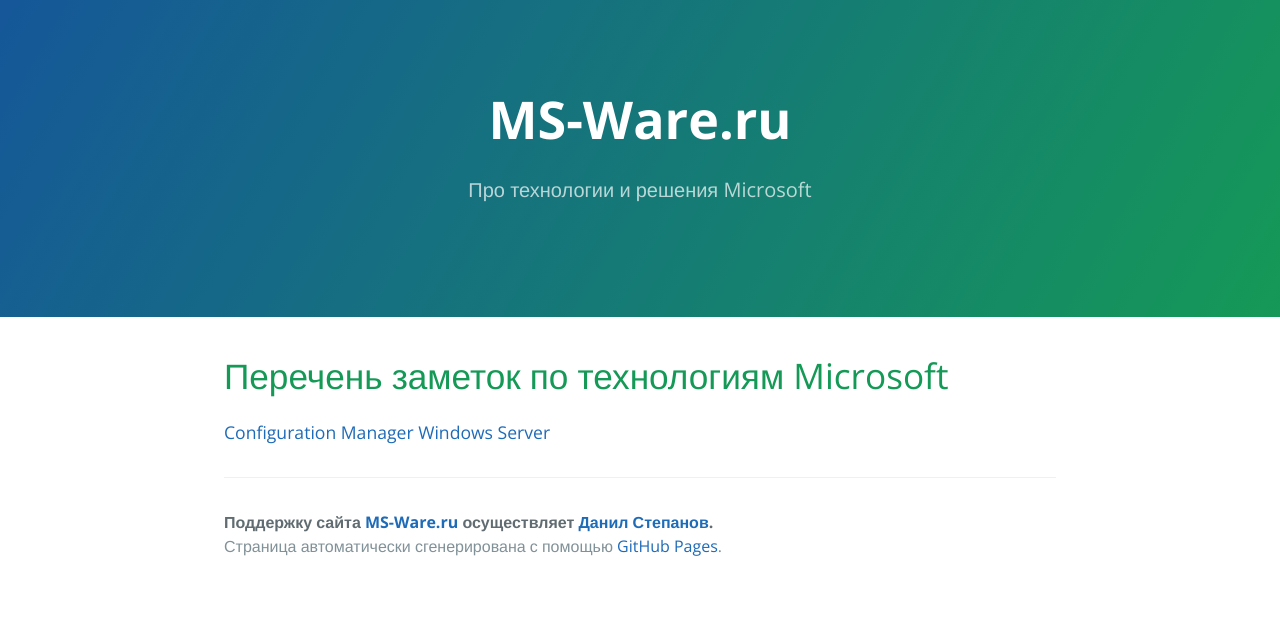
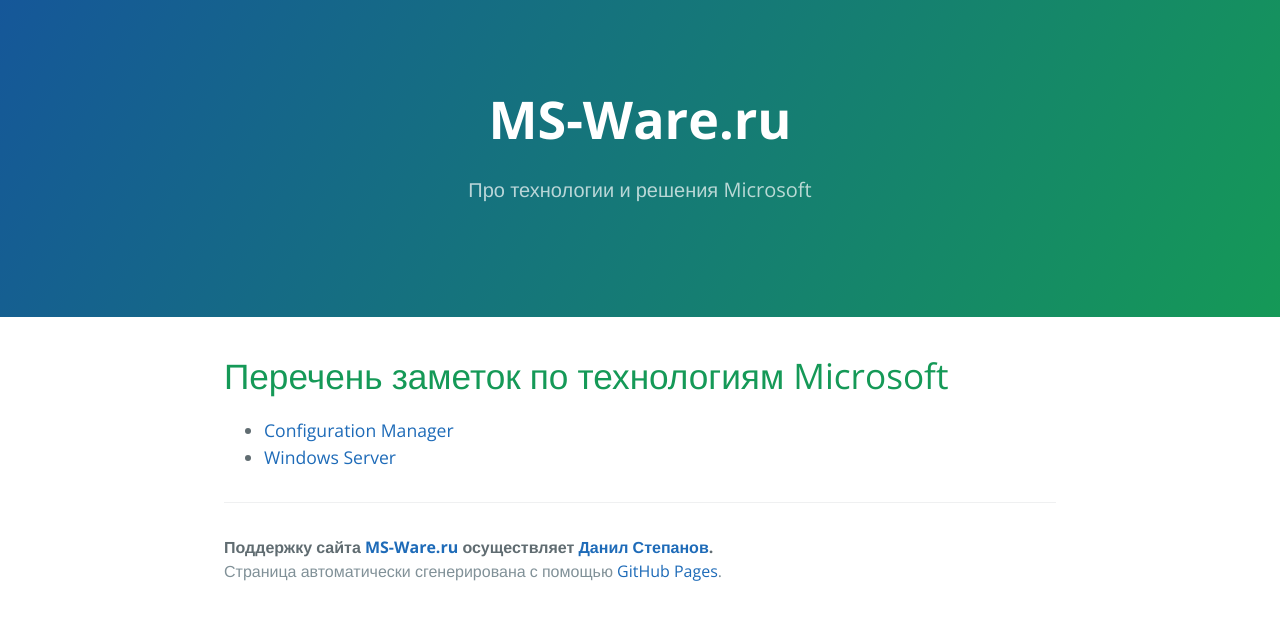
Before and after one commit to dasternd/ms-ware.github.io, a Jekyll site: the page built from index.md, in a window 1280 px wide. Shown: the top 620 px of the page. Built offline with Jekyll 4.4.1, drawn with Linux system fonts in a browser that asks for light colours; our own code applies the rules of GitHub Pages for plain Markdown files.

Commit message:
EDIT. структура сайта

```diff
--- a/index.md
+++ b/index.md
@@ -1,4 +1,4 @@
 # Перечень заметок по технологиям Microsoft
 
-[Configuration Manager](./configmgr)
-[Windows Server](./windows/server)
+- [Configuration Manager](./configmgr)
+- [Windows Server](./windows/server)
```
